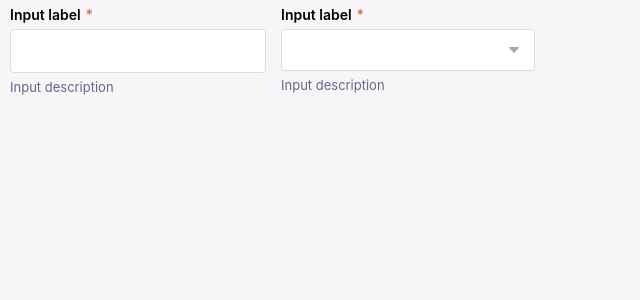
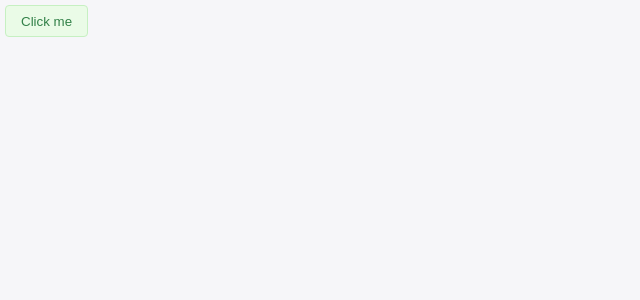
Before and after one commit to shtamtails/Strapi-React-UI-Kit, a React (Create React App) app: page / in a window 1280 px wide. Shown: the top 300 px of the page, without its empty margins (0-640 px from the left). Built offline with nearby package versions, Linux system fonts and the light colour scheme.

Commit message:
Removed useCorrectType hook, use propTypes.oneOf instead

```diff
--- a/src/Hooks/index.js
+++ b/src/Hooks/index.js
@@ -1,4 +1,3 @@
 export { useClickOutside } from "./useClickOutside";
 export { useClipboard } from "./useClipboard";
-export { useCorrectType } from "./useCorrectType";
 export { useUniqueId } from "./useUniqueId";
--- a/src/Hooks/useCorrectType.js
+++ /dev/null
@@ -1,41 +0,0 @@
-// ? Hook for checking if props.type or props.variant is available in Component.availableProps
-// ? If not - return false and render default styles
-// ? If yes - return true and render component with unique styles
-
-// * Example:
-
-// * useCorrectType(props.size, Component.availableProps.size)
-// * ? Styles.push(props.size)
-// * : Styles.push("md");
-
-// * Component.availableProps = {
-// *  variant: ["filled", "outline", "transparent", "hover", "light"],
-// *  size: ["sm", "md", "lg"],
-// * };
-
-// ? Also work with array of props if need to check both at once
-// ! DONT MESS UP WITH SYNTAX, IF CHECKING ARRAY OF PROPS PUT THEM IN BRACKETS [ ]
-// * Example:
-// * Returns custom styles only if both {type} and {variant} are existing in Component.availableProps;
-
-// * useCorrectType([type, variant], [Button.availableProps.type, Button.availableProps.variant])
-// * ? buttonStyles.push(`btn-${variant}-${type}`)
-// * : buttonStyles.push(`btn-light-info`);
-
-export const useCorrectType = (variant, listOfVariants) => {
-  if (typeof variant === "string") {
-    if (listOfVariants.indexOf(variant) === -1) {
-      return false;
-    } else {
-      return true;
-    }
-  }
-  if (typeof variant === "object") {
-    for (let i = 0; i < variant.length; i++) {
-      if (listOfVariants[i].indexOf(variant[i]) === -1) {
-        return false;
-      }
-    }
-    return true;
-  }
-};
--- a/src/components/App.js
+++ b/src/components/App.js
@@ -1,15 +1,16 @@
 import "../css/main.css";
 import React, { useState } from "react";
-import { Autocomplete, Select } from "./UI/";
+import { Autocomplete, Select, Button } from "./UI/";
 import { useUniqueId } from "../Hooks/";
 
 // TODO's
 // Add ref functionality to input elements to obtain their value without using state
 // Add clear button to Autocomplete component
+// use propTypes.oneOf insatead of useCorrectType
 
 const App = () => {
   const [loading, setLoading] = useState(true);
-  const [value, setValue] = useState("");
+  const [value, setValue] = useState(false);
 
   const options = [
     { id: useUniqueId(), text: "Disable Comments", value: "disableComments" },
@@ -19,28 +20,9 @@ const App = () => {
 
   return (
     <>
-      <Autocomplete
-        // required props
-        value={value}
-        setValue={setValue}
-        optionsList={options}
-        // optional props
-        required
-        label="Input label"
-        description="Input description"
-      />
-
-      <Select
-        // required props
-        value={value}
-        setValue={setValue}
-        optionsList={options}
-        // optional props
-        required
-        // loading={loading}
-        label="Input label"
-        description="Input description"
-      />
+      <Button value={value} setValue={setValue}>
+        Click me
+      </Button>
     </>
   );
 };
--- a/src/components/UI/Inputs/ActionIcon/ActionIcon.jsx
+++ b/src/components/UI/Inputs/ActionIcon/ActionIcon.jsx
@@ -1,6 +1,5 @@
 import React from "react";
 import PropTypes from "prop-types";
-import { useCorrectType } from "../../../../Hooks";
 import { Loader } from "../../../Utils";
 
 export const ActionIcon = ({ ...props }) => {
@@ -11,13 +10,8 @@ export const ActionIcon = ({ ...props }) => {
   const containerStyles = [""];
   const iconStyles = [""];
 
-  useCorrectType(props.variant, ActionIcon.availableProps.variant)
-    ? containerStyles.push(`action-${props.variant}`)
-    : containerStyles.push(`action-light`);
-
-  useCorrectType(props.size, ActionIcon.availableProps.size)
-    ? iconStyles.push(props.size)
-    : iconStyles.push("md");
+  containerStyles.push(`action-${props.variant}`);
+  iconStyles.push(props.size);
 
   props.disabled && containerStyles.push("action-disabled");
   props.loading && containerStyles.push("action-disabled");
@@ -31,16 +25,16 @@ export const ActionIcon = ({ ...props }) => {
   );
 };
 
-ActionIcon.availableProps = {
-  variant: ["filled", "outline", "transparent", "hover", "light"],
-  size: ["sm", "md", "lg"],
-};
-
 ActionIcon.propTypes = {
   onClick: PropTypes.func.isRequired,
   children: PropTypes.object.isRequired,
-  variant: PropTypes.string,
-  size: PropTypes.string,
+  variant: PropTypes.oneOf(["filled", "outline", "transparent", "hover", "light"]),
+  size: PropTypes.oneOf(["sm", "md", "lg"]),
+};
+
+ActionIcon.defaultProps = {
+  variant: "hover",
+  size: "md",
 };
 
 export default ActionIcon;
--- a/src/components/UI/Inputs/Button/Button.jsx
+++ b/src/components/UI/Inputs/Button/Button.jsx
@@ -1,17 +1,14 @@
 import React from "react";
 import PropTypes from "prop-types";
-import { useCorrectType } from "../../../../Hooks";
 
-export const Button = ({ value, setValue, type, variant, ...props }) => {
+export const Button = (props) => {
   const handleBtnClick = (e) => {
     e.preventDefault();
-    setValue(true);
+    props.setValue(true);
   };
 
   const buttonStyles = [""];
-  useCorrectType([type, variant], [Button.availableProps.type, Button.availableProps.variant])
-    ? buttonStyles.push(`btn-${variant}-${type}`) // custom
-    : buttonStyles.push(`btn-light-info`); // default
+  buttonStyles.push(`btn-${props.variant}-${props.type}`);
 
   return (
     <button
@@ -24,17 +21,17 @@ export const Button = ({ value, setValue, type, variant, ...props }) => {
   );
 };
 
-Button.availableProps = {
-  type: ["success", "danger", "info"],
-  variant: ["filled", "outline", "light", "subtle"],
-};
-
 Button.propTypes = {
   value: PropTypes.bool.isRequired,
   setValue: PropTypes.func.isRequired,
-  type: PropTypes.string,
-  variant: PropTypes.string,
+  type: PropTypes.oneOf(["success", "danger", "info"]),
+  variant: PropTypes.oneOf(["filled", "outline", "light", "subtle"]),
   disabled: PropTypes.bool,
 };
 
+Button.defaultProps = {
+  type: "success",
+  variant: "light",
+};
+
 export default Button;
```
